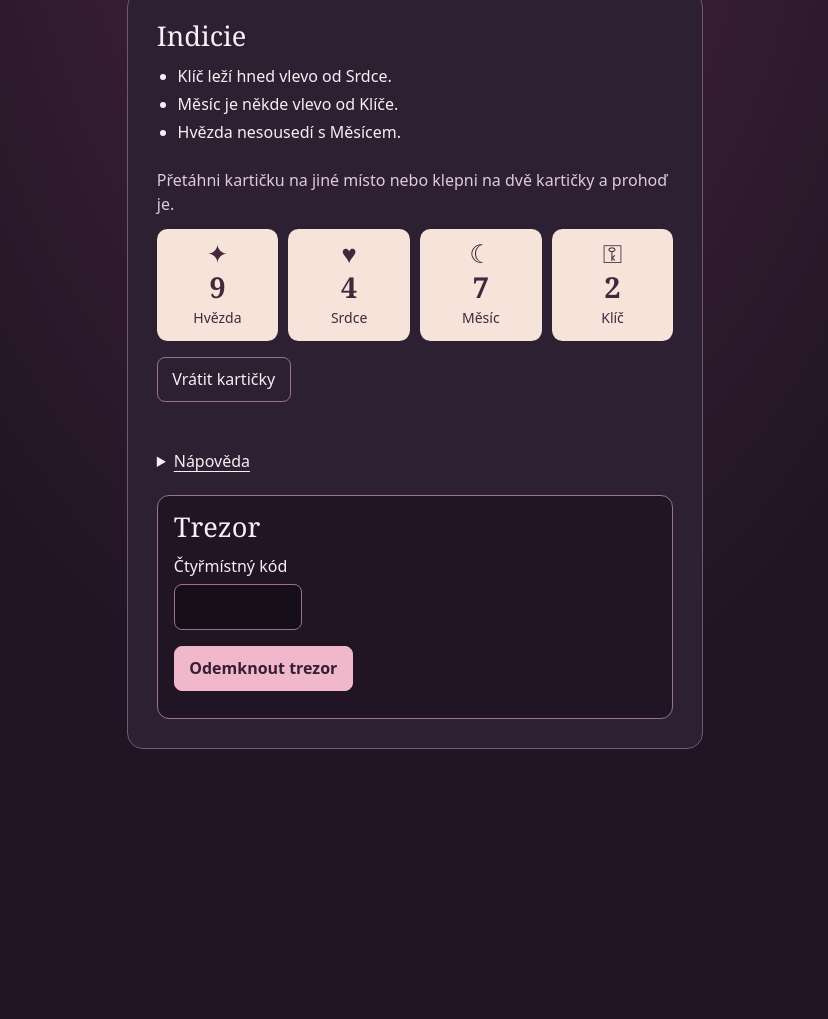
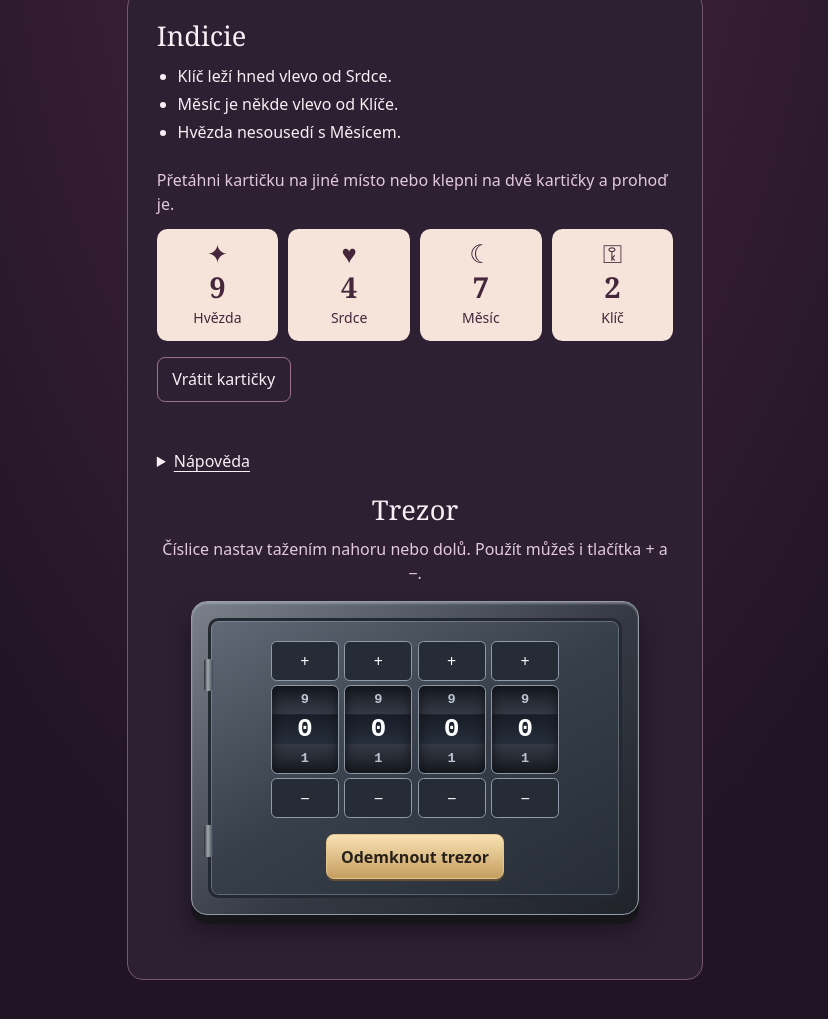
Before and after one commit to ivochvojka/simca, a plain HTML site: page index.html in a window 1280 px wide. Shown: the part 367-1386 px from the top of the page, without its empty margins (225-1053 px from the left). Before the commit the page ends 1164 px from the top, so only its background shows below. Drawn offline with Linux system fonts and the light colour scheme.

Commit message:
Give gift safe four draggable number wheels

```diff
--- a/index.html
+++ b/index.html
@@ -31,10 +31,21 @@
   .actions { display: flex; flex-wrap: wrap; gap: .6rem; margin-top: 1rem; }
   .actions button { border-radius: .5rem; padding: .6rem .9rem; border: 1px solid #9b718e; color: inherit; background: transparent; }
   .actions .primary { background: #f1b8cc; border-color: #f1b8cc; color: #352033; font-weight: 700; }
-  .safe { margin-top: 1.4rem; padding: 1rem; border: 1px solid #9b718e; border-radius: .75rem; background: #211525; }
-  .safe label { display: block; margin: .75rem 0 .35rem; }
-  #code { width: 8rem; max-width: 100%; padding: .55rem .65rem; border: 1px solid #9b718e; border-radius: .5rem; background: #160e19; color: inherit; font: 1.4rem ui-monospace, monospace; letter-spacing: .3em; }
-  #code:focus-visible { outline: 3px solid #ffd0e5; outline-offset: 3px; }
+  .safe { margin-top: 1.4rem; text-align: center; }
+  .safe-body { margin: 1rem auto 0; max-width: 28rem; padding: clamp(.55rem, 3vw, 1rem); border: 1px solid #949da5; border-radius: 1rem; background: linear-gradient(140deg, #7a818b, #343943 55%, #20232a); box-shadow: inset 0 2px 2px #c9ced466, 0 .55rem 0 #16151a, 0 .9rem 1.4rem #140e18aa; }
+  .safe-door { position: relative; padding: 1.25rem clamp(.75rem, 4vw, 1.6rem) 1rem; border: 3px solid #242831; border-radius: .65rem; background: linear-gradient(150deg, #606975, #373f4a 48%, #262d37); box-shadow: inset 0 0 0 1px #a4afb766; }
+  .safe-door::before, .safe-door::after { content: ""; position: absolute; left: -.45rem; width: .6rem; height: 2rem; border-radius: .2rem; background: linear-gradient(90deg, #252b33, #a1a9af 42%, #3d4550); }
+  .safe-door::before { top: 14%; }
+  .safe-door::after { bottom: 14%; }
+  .wheels { display: grid; grid-template-columns: repeat(4, minmax(0, 1fr)); gap: .35rem; max-width: 18rem; margin: 0 auto; }
+  .wheel { display: grid; gap: .25rem; min-width: 0; }
+  .wheel button { min-height: 2.5rem; padding: 0; border: 1px solid #929ca8; border-radius: .35rem; background: #252c35; color: #f5f7fa; line-height: 1; }
+  .roller { display: grid; grid-template-rows: repeat(3, 1fr); align-items: center; min-height: 5.6rem; border: 1px solid #8e98a5; border-radius: .4rem; background: linear-gradient(#161a21, #343a45 32%, #181d26 33%, #262e3b 66%, #343a45 67%, #161a21); box-shadow: inset 0 0 .65rem #101218; color: #fff; font: 700 1.65rem/1 ui-monospace, monospace; touch-action: none; user-select: none; cursor: ns-resize; }
+  .roller small { font-size: .85rem; color: #bbc4d0; }
+  .roller:focus-visible { outline: 3px solid #ffd0e5; outline-offset: 2px; }
+  .safe .actions { justify-content: center; }
+  .safe .actions .primary { border-color: #e2c48d; background: linear-gradient(#f9e2b3, #c59e60); color: #282119; box-shadow: 0 2px 0 #634f38; }
+  #safe-status { min-height: 1.5em; color: #ffd0e5; }
   button:focus-visible, summary:focus-visible { outline: 3px solid #ffd0e5; outline-offset: 3px; }
   #status { min-height: 1.5em; color: #ffd0e5; }
   details { margin-top: .75rem; }
@@ -49,7 +60,7 @@
   <header>
     <div class="envelope" aria-hidden="true"><span>♥</span></div>
     <h1>Tajemství v obálce</h1>
-    <p>Seřaď kartičky podle indicií a číslice zleva doprava zadej do trezoru.</p>
+    <p>Seřaď kartičky podle indicií a číslice zleva doprava nastav na trezoru.</p>
   </header>
 
   <section class="panel" id="puzzle" aria-labelledby="clues">
@@ -71,9 +82,13 @@
     </details>
     <form class="safe" id="safe" aria-labelledby="safe-title" novalidate>
       <h2 id="safe-title">Trezor</h2>
-      <label for="code">Čtyřmístný kód</label>
-      <input id="code" type="text" inputmode="numeric" autocomplete="off" maxlength="4" aria-describedby="safe-status">
-      <div class="actions"><button class="primary" type="submit">Odemknout trezor</button></div>
+      <p class="instructions" id="wheel-help">Číslice nastav tažením nahoru nebo dolů. Použít můžeš i tlačítka + a −.</p>
+      <div class="safe-body">
+        <div class="safe-door">
+          <div class="wheels" id="wheels" role="group" aria-label="Čtyřmístný kód" aria-describedby="wheel-help"></div>
+          <div class="actions"><button class="primary" type="submit">Odemknout trezor</button></div>
+        </div>
+      </div>
       <p id="safe-status" role="status"></p>
     </form>
   </section>
@@ -98,7 +113,7 @@
   const gift = document.querySelector('#gift');
   const status = document.querySelector('#status');
   const hint = document.querySelector('#hint');
-  const code = document.querySelector('#code');
+  const wheels = document.querySelector('#wheels');
   const safeStatus = document.querySelector('#safe-status');
   const buttons = {};
   let order = [...initialOrder];
@@ -170,20 +185,60 @@
     render();
   }
 
-  code.addEventListener('input', () => {
-    code.value = code.value.replace(/[^0-9]/g, '');
-    code.removeAttribute('aria-invalid');
-    safeStatus.textContent = '';
+  const digits = [0, 0, 0, 0];
+  const wheelSetters = digits.map((_, index) => {
+    const wheel = document.createElement('div');
+    wheel.className = 'wheel';
+    wheel.innerHTML = `
+      <button type="button" aria-label="Zvýšit číslici ${index + 1}">+</button>
+      <div class="roller" role="spinbutton" tabindex="0" aria-label="Číslice ${index + 1}" aria-valuemin="0" aria-valuemax="9">
+        <small aria-hidden="true"></small><span aria-hidden="true"></span><small aria-hidden="true"></small>
+      </div>
+      <button type="button" aria-label="Snížit číslici ${index + 1}">−</button>`;
+    wheels.append(wheel);
+    const [increase, roller, decrease] = wheel.children;
+    const [previous, current, next] = roller.children;
+    let drag = null;
+
+    function setDigit(value) {
+      const digit = ((value % 10) + 10) % 10;
+      digits[index] = digit;
+      roller.setAttribute('aria-valuenow', digit);
+      previous.textContent = (digit + 9) % 10;
+      current.textContent = digit;
+      next.textContent = (digit + 1) % 10;
+      safeStatus.textContent = '';
+    }
+
+    increase.addEventListener('click', () => setDigit(digits[index] + 1));
+    decrease.addEventListener('click', () => setDigit(digits[index] - 1));
+    roller.addEventListener('keydown', event => {
+      if (event.key !== 'ArrowUp' && event.key !== 'ArrowDown') return;
+      event.preventDefault();
+      setDigit(digits[index] + (event.key === 'ArrowUp' ? 1 : -1));
+    });
+    roller.addEventListener('pointerdown', event => {
+      if (event.button !== 0 || drag) return;
+      drag = { id: event.pointerId, y: event.clientY, digit: digits[index] };
+      roller.setPointerCapture(event.pointerId);
+    });
+    roller.addEventListener('pointermove', event => {
+      if (drag?.id !== event.pointerId) return;
+      const steps = Math.trunc((drag.y - event.clientY) / 24);
+      setDigit(drag.digit + steps);
+    });
+    roller.addEventListener('lostpointercapture', event => {
+      if (drag?.id === event.pointerId) drag = null;
+    });
+
+    setDigit(0);
+    return setDigit;
   });
 
   document.querySelector('#safe').addEventListener('submit', event => {
     event.preventDefault();
-    if (code.value !== solution) {
-      code.setAttribute('aria-invalid', 'true');
-      safeStatus.textContent = code.value.length === 4
-        ? 'Trezor je pořád zamčený. Zkus jiný kód.'
-        : 'Zadej všechny čtyři číslice.';
-      code.focus();
+    if (digits.join('') !== solution) {
+      safeStatus.textContent = 'Trezor je pořád zamčený. Zkus jiný kód.';
       return;
     }
     puzzle.hidden = true;
@@ -198,9 +253,7 @@
 
   document.querySelector('#replay').addEventListener('click', () => {
     reset();
-    code.value = '';
-    code.removeAttribute('aria-invalid');
-    safeStatus.textContent = '';
+    wheelSetters.forEach(setDigit => setDigit(0));
     hint.open = false;
     gift.hidden = true;
     puzzle.hidden = false;
```
